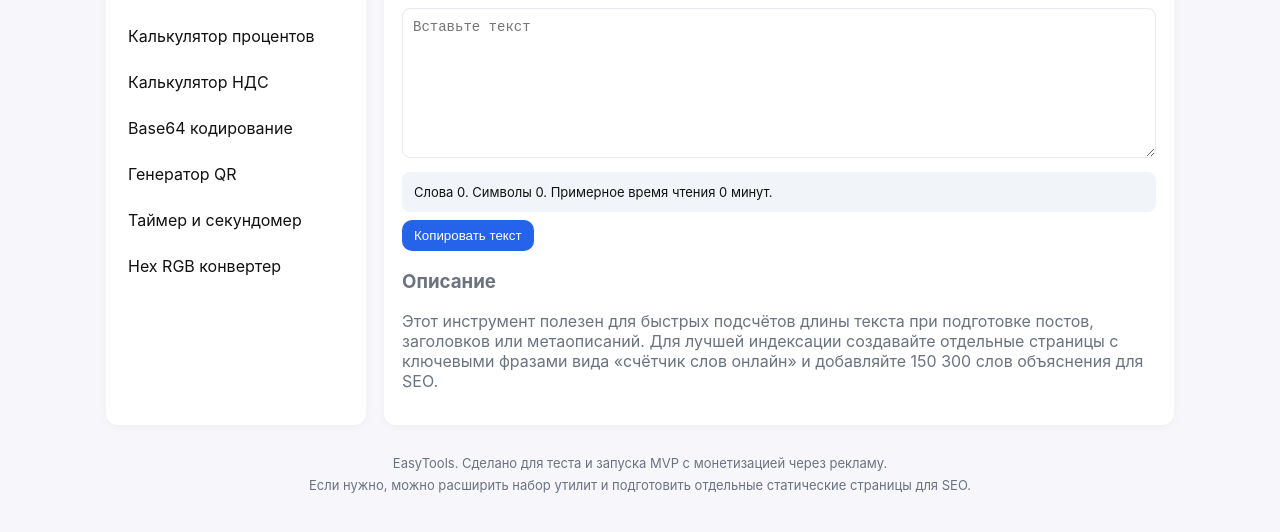
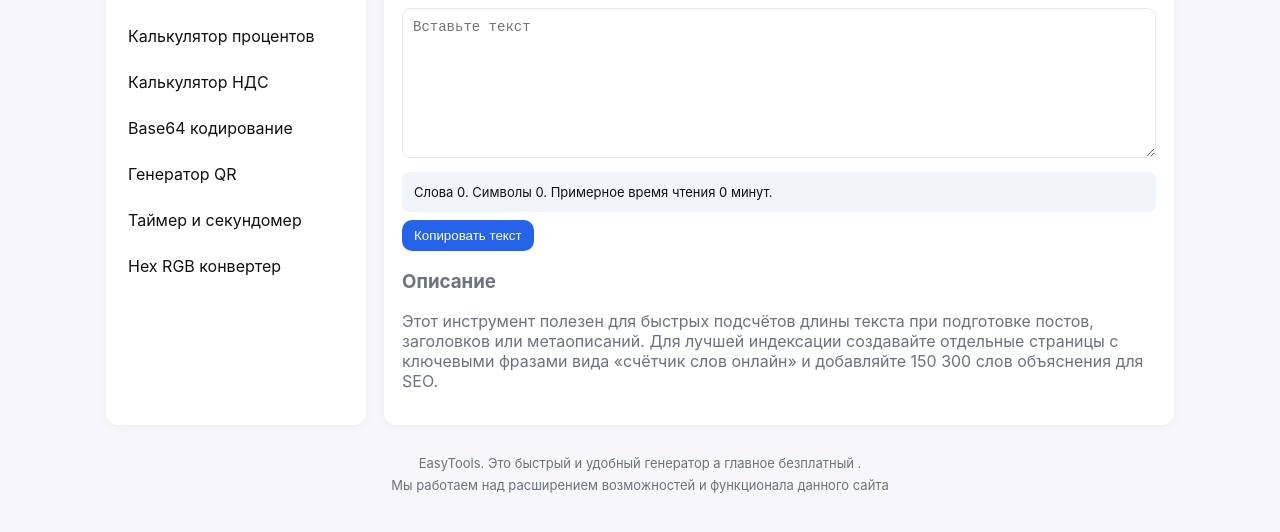
Before and after one commit to matvey18/easyconvert, a plain HTML site: page index.html in a window 1280 px wide. Shown: the part 232-764 px from the top of the page. Drawn offline with Linux system fonts and the light colour scheme.

Commit message:
Update index.html

```diff
--- a/index.html
+++ b/index.html
@@ -197,8 +197,8 @@ EasyTools single file
     </div>
 
     <footer>
-      <div>EasyTools. Сделано для теста и запуска MVP с монетизацией через рекламу.</div>
-      <div style="margin-top:6px">Если нужно, можно расширить набор утилит и подготовить отдельные статические страницы для SEO.</div>
+      <div>EasyTools. Это быстрый и удобный генератор а главное безплатный .</div>
+      <div style="margin-top:6px">Мы работаем над расширением возможностей и функционала данного сайта</div>
     </footer>
 
   </div>
```
